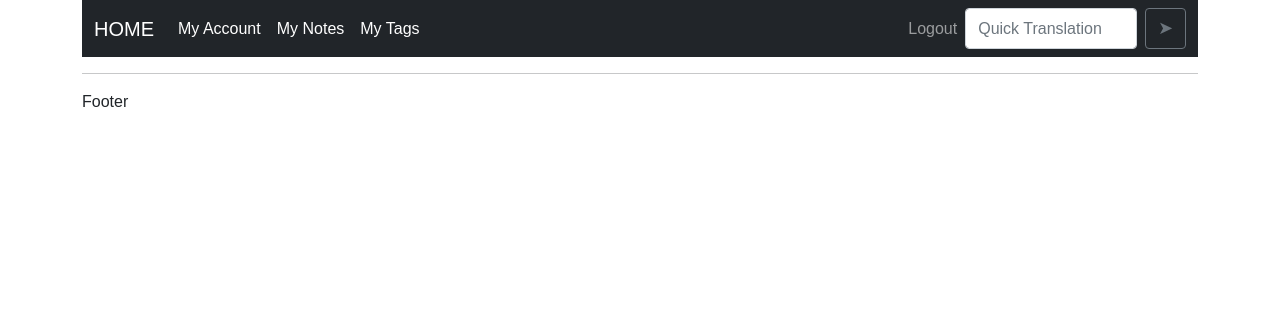
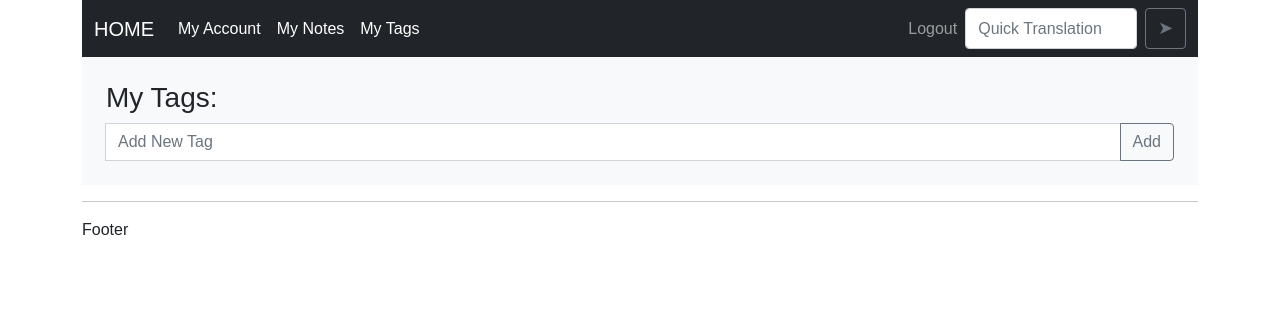
Before and after one commit to axyorah/nl-news-translator, a Django app: page /tags/ in a window 1280 px wide. Shown: the top 317 px of the page. Run offline with Django 3.2, Linux system fonts and the light colour scheme; the visitor is signed in with stand-in values (Sample User, id 1); data that the repository does not hold is empty; parts of the project's set-up code (start-up, migrations or seed data) failed here and were passed over.

Commit message:
add: added new tag creation form to `tag-list` page; there might a small route name collision with api routes...

```diff
--- a/notes/templates/notes/tag-list.html
+++ b/notes/templates/notes/tag-list.html
@@ -2,13 +2,26 @@
 {% load static %}
 
 {% block content %}
+
+<main class="container bg-light p-4">
+<h3>My Tags:</h3>
 {% if tags %}
-
-My Tags:
-<ul>
+<ul id="id_tags" class="row">
 {% for tag in tags %}
-    <li class="d-flex"><span class="capsule">{{ tag }}</span> ({{ tag.note_set.count }} notes)</li>
+    <li class="col capsule">
+        <span>{{ tag }}</span>
+        <span>&nbsp;({{ tag.note_set.count }})</span>
+    </li>
 {% endfor %}
 </ul>
 {% endif %}
+
+<form action="{% url 'tag-create' %}" method="POST" class="input-group d-flex justify-content-center w-100">
+    {% csrf_token %}
+    <input type="text" class="form-control" name="name" id="id_name" placeholder="Add New Tag"/>
+    <button type="submit" class="btn btn-outline-secondary" >Add</button>
+</form>
+
+</main>
+
 {% endblock content %}
--- a/notes/urls.py
+++ b/notes/urls.py
@@ -3,6 +3,7 @@ from notes import views
 
 urlpatterns = [
     path('tags/', views.showTags, name='tag-list'),
+    path('tags/new/', views.createTag, name='tag-create-new'),
     path('notes/', views.showNotes, name='note-list'),
     path('notes/new/', views.createNote, name='note-create'),
     path('notes/<pk>/', views.getNote, name='note'),
--- a/notes/views.py
+++ b/notes/views.py
@@ -155,32 +155,27 @@ def deleteNote(request, pk):
 @login_required(login_url='login')
 def showTags(request):
     profile = request.user.profile
+    form = TagForm()
 
     tags = profile.tag_set.all()
     context = {
-        'tags': tags
+        'tags': tags,
+        'tagForm': form,
     }
 
     return render(request, 'notes/tag-list.html', context)
 
-# @login_required(login_url='login')
-# def createTag(request, pk):
-#     # DO IT THROUGH API!
-#     form = TagForm()
-#     note = Note.objects.get(id=pk)
+@login_required(login_url='login')
+def createTag(request):
+    form = TagForm()
 
-#     if request.method == 'POST':
-#         form = TagForm(request.POST)
-#         if form.is_valid():
-#             tag = form.save(commit=False)
-#             tag.owner = request.user.profile
-#             tag.note = note
-#             tag.save()
-#         else:
-#             messages.error(request, 'Tag data is not valid')
+    if request.method == 'POST':
+        form = TagForm(request.POST)
+        if form.is_valid():
+            tag = form.save(commit=False)
+            tag.owner = request.user.profile
+            tag.save()
+        else:
+            messages.error(request, 'Tag data is not valid')
 
-#     context = {
-#         'tagForm': form,
-#     }
-
-#     return render(request, 'notes/note.html', context)
+    return redirect('tag-list')
```
